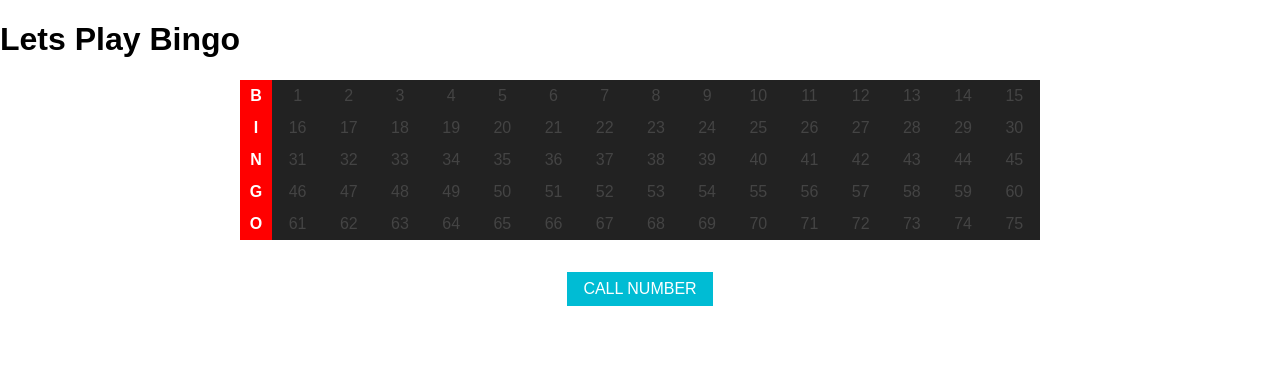
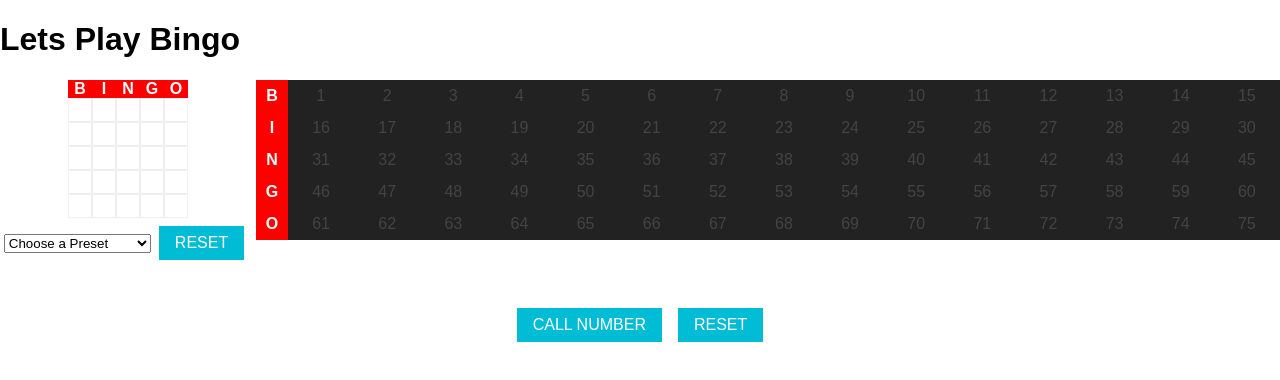
Before and after one commit to karolbrennan/letsplaybingo.2020, a React (Create React App) app: page / in a window 1280 px wide. Shown: the top 380 px of the page. Built offline with nearby package versions, Linux system fonts and the light colour scheme.

Commit message:
Added bingo pattern creator with the ability to define presets.

```diff
--- a/src/App.css
+++ b/src/App.css
@@ -2,46 +2,112 @@
     box-sizing: border-box;
     -webkit-box-sizing: border-box;
 }
+#bingoboard, #bingopattern {
+    max-width: 100%;
+}
+
+.display-table {
+    display: table;
+    width: 100%;
+}
+
 #bingoboard {
     background: #222;
-  display: table;
     margin: 0 auto;
-  width: 800px;
-  max-width: 100vw;
+    min-width: 600px;
+    width: 80%;
 }
+
+#bingoboard, #bingopattern {
+    display: inline-block;
+    vertical-align: top;
+}
+#bingopattern {
+    width: 20%;
+    text-align: center;
+}
+
+/* Pattern */
+
+.pattern-col {
+    display: inline-block;
+    width: 1.5rem;
+    vertical-align: top;
+    text-align: center;
+}
+.pattern-letter {
+    background: red;
+    color: white;
+    font-weight: bold;
+}
+.pattern-slot {
+    border: 1px solid #efefef;
+    width: 1.5rem;
+    height: 1.5rem;
+    padding: 15%;
+}
+.pattern-slot.selected:after {
+    content: ' ';
+    width: 100%;
+    height: 100%;
+    background: #ffcd00;
+    color: #ffcd00;
+    display: block;
+    border-radius: 100%;
+    text-align: center;
+}
+
+/* Board */
+
 .board-row {
     display: table-row;
 }
+
 .letter, .ball {
     display: table-cell;
     text-align: center;
     color: #444444;
     line-height: 2;
 }
+
 .letter {
     background: red;
     font-weight: bold;
     color: white;
     width: 2rem;
 }
+
 .called.ball:not(.active) {
     color: white;
 }
+
 .active.ball {
     animation: blink 1s infinite;
 }
 
+/* Animations */
+
 @keyframes blink {
-  0% { color: white; }
-  50% { color: #444; }
-  100% { color: white; }
+    0% {
+        color: white;
     }
+    50% {
+        color: #444;
+    }
+    100% {
+        color: white;
+    }
+}
+
+/* Buttons */
 
 #buttons {
     margin: 2rem auto;
     text-align: center;
 }
+
 button {
+    margin: 0.5em;
     border: 0;
     background: #00BCD4;
     font-size: 1rem;
@@ -49,9 +115,11 @@ button {
     color: white;
     text-transform: uppercase;
 }
+
 button:active {
     outline: none;
 }
+
 button:hover {
     cursor: pointer;
 }
--- a/src/App.js
+++ b/src/App.js
@@ -1,7 +1,6 @@
 import React, { Component } from 'react';
 // import logo from './logo.svg';
 import _ from 'underscore';
-import deepAssign from 'deep-assign';
 import './App.css';
 
 class App extends Component {
@@ -87,14 +86,126 @@ class App extends Component {
                 75: {letter: "O", number: 75, called: false, active: false}
             },
             pattern: {
-                B: [false,false,false,false,false,false,false,false,false,false,false,false,false,false,false],
-                I: [false,false,false,false,false,false,false,false,false,false,false,false,false,false,false],
-                N: [false,false,false,false,false,false,false,false,false,false,false,false,false,false,false],
-                G: [false,false,false,false,false,false,false,false,false,false,false,false,false,false,false],
-                O: [false,false,false,false,false,false,false,false,false,false,false,false,false,false,false]
+                B: [false,false,false,false,false],
+                I: [false,false,false,false,false],
+                N: [false,false,false,false,false],
+                G: [false,false,false,false,false],
+                O: [false,false,false,false,false]
+            },
+            presets: {
+                "Regular or 4 Corners": {
+                    B: [true, false, false, false, true],
+                    I: [false, true, false, false, false],
+                    N: [false, false, true, false, false],
+                    G: [false, false, false, true, false],
+                    O: [true, false, false, false, true]
+                },
+                "Letter X": {
+                    B: [true, false, false, false, true],
+                    I: [false, true, false, true, false],
+                    N: [false, false, true, false, false],
+                    G: [false, true, false, true, false],
+                    O: [true, false, false, false, true]
+                },
             }
         }
     }
+
+    resetGame = () => {
+        this.setState({balls: {
+                1: {letter: "B", number: 1, called: false, active: false},
+                2: {letter: "B", number: 2, called: false, active: false},
+                3: {letter: "B", number: 3, called: false, active: false},
+                4: {letter: "B", number: 4, called: false, active: false},
+                5: {letter: "B", number: 5, called: false, active: false},
+                6: {letter: "B", number: 6, called: false, active: false},
+                7: {letter: "B", number: 7, called: false, active: false},
+                8: {letter: "B", number: 8, called: false, active: false},
+                9: {letter: "B", number: 9, called: false, active: false},
+                10: {letter: "B", number: 10, called: false, active: false},
+                11: {letter: "B", number: 11, called: false, active: false},
+                12: {letter: "B", number: 12, called: false, active: false},
+                13: {letter: "B", number: 13, called: false, active: false},
+                14: {letter: "B", number: 14, called: false, active: false},
+                15: {letter: "B", number: 15, called: false, active: false},
+                16: {letter: "I", number: 16, called: false, active: false},
+                17: {letter: "I", number: 17, called: false, active: false},
+                18: {letter: "I", number: 18, called: false, active: false},
+                19: {letter: "I", number: 19, called: false, active: false},
+                20: {letter: "I", number: 20, called: false, active: false},
+                21: {letter: "I", number: 21, called: false, active: false},
+                22: {letter: "I", number: 22, called: false, active: false},
+                23: {letter: "I", number: 23, called: false, active: false},
+                24: {letter: "I", number: 24, called: false, active: false},
+                25: {letter: "I", number: 25, called: false, active: false},
+                26: {letter: "I", number: 26, called: false, active: false},
+                27: {letter: "I", number: 27, called: false, active: false},
+                28: {letter: "I", number: 28, called: false, active: false},
+                29: {letter: "I", number: 29, called: false, active: false},
+                30: {letter: "I", number: 30, called: false, active: false},
+                31: {letter: "N", number: 31, called: false, active: false},
+                32: {letter: "N", number: 32, called: false, active: false},
+                33: {letter: "N", number: 33, called: false, active: false},
+                34: {letter: "N", number: 34, called: false, active: false},
+                35: {letter: "N", number: 35, called: false, active: false},
+                36: {letter: "N", number: 36, called: false, active: false},
+                37: {letter: "N", number: 37, called: false, active: false},
+                38: {letter: "N", number: 38, called: false, active: false},
+                39: {letter: "N", number: 39, called: false, active: false},
+                40: {letter: "N", number: 40, called: false, active: false},
+                41: {letter: "N", number: 41, called: false, active: false},
+                42: {letter: "N", number: 42, called: false, active: false},
+                43: {letter: "N", number: 43, called: false, active: false},
+                44: {letter: "N", number: 44, called: false, active: false},
+                45: {letter: "N", number: 45, called: false, active: false},
+                46: {letter: "G", number: 46, called: false, active: false},
+                47: {letter: "G", number: 47, called: false, active: false},
+                48: {letter: "G", number: 48, called: false, active: false},
+                49: {letter: "G", number: 49, called: false, active: false},
+                50: {letter: "G", number: 50, called: false, active: false},
+                51: {letter: "G", number: 51, called: false, active: false},
+                52: {letter: "G", number: 52, called: false, active: false},
+                53: {letter: "G", number: 53, called: false, active: false},
+                54: {letter: "G", number: 54, called: false, active: false},
+                55: {letter: "G", number: 55, called: false, active: false},
+                56: {letter: "G", number: 56, called: false, active: false},
+                57: {letter: "G", number: 57, called: false, active: false},
+                58: {letter: "G", number: 58, called: false, active: false},
+                59: {letter: "G", number: 59, called: false, active: false},
+                60: {letter: "G", number: 60, called: false, active: false},
+                61: {letter: "O", number: 61, called: false, active: false},
+                62: {letter: "O", number: 62, called: false, active: false},
+                63: {letter: "O", number: 63, called: false, active: false},
+                64: {letter: "O", number: 64, called: false, active: false},
+                65: {letter: "O", number: 65, called: false, active: false},
+                66: {letter: "O", number: 66, called: false, active: false},
+                67: {letter: "O", number: 67, called: false, active: false},
+                68: {letter: "O", number: 68, called: false, active: false},
+                69: {letter: "O", number: 69, called: false, active: false},
+                70: {letter: "O", number: 70, called: false, active: false},
+                71: {letter: "O", number: 71, called: false, active: false},
+                72: {letter: "O", number: 72, called: false, active: false},
+                73: {letter: "O", number: 73, called: false, active: false},
+                74: {letter: "O", number: 74, called: false, active: false},
+                75: {letter: "O", number: 75, called: false, active: false}
+            }});
+    };
+
+    choosePattern = (e) => {
+        let pattern = e.target.value;
+        this.setState({pattern: this.state.presets[pattern]})
+    };
+
+    resetPattern = () => {
+        this.setState({
+            pattern: {
+                B: [false,false,false,false,false],
+                I: [false,false,false,false,false],
+                N: [false,false,false,false,false],
+                G: [false,false,false,false,false],
+                O: [false,false,false,false,false]
+            }})
+    };
 
     callNumber = () => {
         // get all balls
@@ -106,7 +217,7 @@ class App extends Component {
         // get all uncalled balls
         let uncalled = _.where(balls, {called: false});
         if(uncalled.length === 0){
-            alert("No more balls!");
+            alert("I've given you all I've got captain! I haven't got any more balls!");
         } else {
             // choose a random ball
             let randomball = uncalled[Math.floor(Math.random() * uncalled.length)];
@@ -114,8 +225,14 @@ class App extends Component {
             balls[randomball.number].called = true;
             balls[randomball.number].active = true;
             // update the state to re-render the board
-            this.setState(deepAssign({}, this.state, {balls: balls}));
+            this.setState({balls: balls});
         }
+    };
+
+    updatePattern = (letter, index, slot) => {
+        let pattern = this.state.pattern;
+        pattern[letter][index] = !slot; // set to opposite of existing slot value
+        this.setState({pattern: pattern});
     };
 
     renderBoard = () => {
@@ -128,13 +245,13 @@ class App extends Component {
             O: _.where(balls, {letter: "O"})};
 
         return (
-            <section id="bingoboard">{
+            <section id="bingoboard"><div className="display-table">{
                 _.map(rows, (row, letter) => (
                     <div key={"row" + letter} className="board-row">
                         <div key={letter} className="letter">{letter}</div>
                         {_.map(row, ball => (
                             <div key={ball.letter + ball.number}
-                                 className={ball.called && ball.active ? "called active ball"
+                                 className={ball.called && ball.active ? "active ball"
                                      : ball.called ? "called ball" : "ball"}>
                                 {ball.number}
                             </div>
@@ -142,7 +259,7 @@ class App extends Component {
                     </div>
                 ))
 
-            }</section>
+            }</div></section>
         );
     };
 
@@ -150,8 +267,36 @@ class App extends Component {
         return (
             <section id="buttons">
                 <button onClick={this.callNumber}>Call Number</button>
+                <button onClick={this.resetGame}>Reset</button>
             </section>
         )
+    };
+
+    renderPattern = () => {
+        let pattern = this.state.pattern;
+        return (
+            <section id="bingopattern"><div className="display-table">
+                {_.map(pattern, (column, letter) => (
+                    <div key={letter} className="pattern-col">
+                        <div className="pattern-letter">{letter}</div>
+                        {_.map(column, (slot, index) => (
+                            <div key={letter+index}
+                                className={slot ? "selected pattern-slot" : "pattern-slot"}
+                                onClick={(e) => this.updatePattern(letter, index, slot)}></div>
+                        ))}
+                    </div>
+                ))}
+            </div>
+                <select onChange={(e) => this.choosePattern(e)}>
+                    <option>Choose a Preset</option>
+                    {_.map(this.state.presets, (pattern, patternName) => {
+                    return (
+                        <option value={patternName} key={patternName}>{patternName}</option>
+                    )})}
+                </select>
+                <button onClick={this.resetPattern}>Reset</button>
+            </section>
+        );
     };
 
 
@@ -159,6 +304,7 @@ class App extends Component {
         return (
             <div className="App">
                 <header><h1>Lets Play Bingo</h1></header>
+                {this.renderPattern()}
                 {this.renderBoard()}
                 {this.renderButtons()}
             </div>
```
Lines whose indentation alone changed are shown as unchanged.
